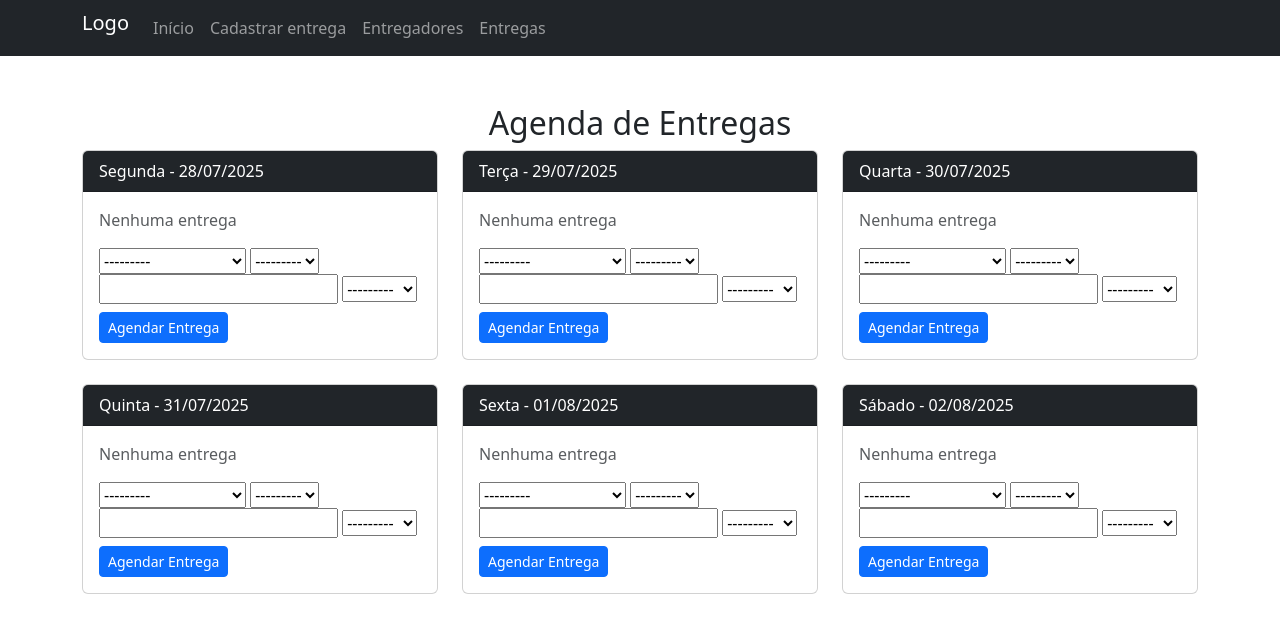
After one commit to Andre-Lucas-093/projetoEntregas, a Django app: page /entregas/ in a window 1280 px wide. The commit adds this page. Shown: the top 633 px of the page. Run offline with Django 5.2, Linux system fonts and the light colour scheme; tables that the repository leaves empty hold one stand-in row (values such as "Sample post"); some libraries are stand-ins or nearby versions.

Commit message:
Estilização e aba entregas
- Páginas agora estilizadas em bootstrap5
- Adicionada página de entregas

```diff
--- a/app_entregas/app_entregas/settings.py
+++ b/app_entregas/app_entregas/settings.py
@@ -38,6 +38,7 @@ INSTALLED_APPS = [
     'django.contrib.messages',
     'django.contrib.staticfiles',
     'membros',
+    'bootstrap5',
 ]
 
 MIDDLEWARE = [
--- /dev/null
+++ b/app_entregas/arquivos_producao/agendamento.js
@@ -0,0 +1,29 @@
+function abrirModal(data) {
+  document.getElementById("data-entrega").value = data;
+  new bootstrap.Modal(document.getElementById("modalAgendamento")).show();
+}
+document.getElementById("data-entrega").value = data.toISOString().slice(0, 10);
+
+document.getElementById("form-agendamento").addEventListener("submit", async function (e) {
+  e.preventDefault();
+  const form = e.target;
+  const data = {
+    data_entrega: form.data.value,
+    vendedor: parseInt(form.vendedor.value),
+    veiculo: form.veiculo.value,
+    endereco: form.endereco.value
+  };
+
+  const res = await fetch("/api/entregas/", {
+    method: "POST",
+    headers: { "Content-Type": "application/json" },
+    body: JSON.stringify(data)
+  });
+
+  if (res.ok) {
+    alert("Entrega agendada!");
+    location.reload();  // ou atualize somente o dia
+  } else {
+    alert("Erro ao agendar.");
+  }
+});
--- a/app_entregas/membros/admin.py
+++ b/app_entregas/membros/admin.py
@@ -7,6 +7,7 @@ from .models import Membro
 
 class MembroAdmin(admin.ModelAdmin):
   list_display = ("nome", "codigo")
+  prepopulated_fields = {"slug": ("codigo", "nome")}
 
 admin.site.register(Membro, MembroAdmin)
 
--- /dev/null
+++ b/app_entregas/membros/forms.py
@@ -0,0 +1,10 @@
+from django import forms
+from .models import Entrega
+
+class EntregaForm(forms.ModelForm):
+    class Meta:
+        model = Entrega
+        fields = [ 'vendedor', 'veiculo', 'endereco','horario']
+        widgets = {
+            'data_entrega': forms.DateInput(attrs={'type': 'date'}),
+        }
--- a/app_entregas/membros/models.py
+++ b/app_entregas/membros/models.py
@@ -3,3 +3,15 @@ from django.db import models
 class Membro(models.Model):
   nome = models.CharField(max_length=255)
   codigo = models.CharField(max_length=255)
+  slug = models.SlugField(default="", null=False)
+
+  def __str__(self):
+    return self.nome
+
+class Entrega(models.Model):
+    data_entrega = models.DateField()
+    vendedor = models.ForeignKey(Membro, on_delete=models.CASCADE)
+    veiculo = models.CharField(max_length=10, choices=[("carro", "Carro"), ("moto", "Moto")])
+    endereco = models.CharField(max_length=255)
+    distancia = models.FloatField(null=True, blank=True)
+    horario = models.CharField(max_length=10, choices=[("manha","Manhã"),("tarde","Tarde")])
--- /dev/null
+++ b/app_entregas/membros/templates/entregas.html
@@ -0,0 +1,54 @@
+{% extends "index.html" %}
+
+{% block titulo %}
+    Detalhes do entregador
+{% endblock %}
+{% block conteudo %}
+
+<div class="container mt-5">
+    <h2 class="text-center">Agenda de Entregas</h2>
+    <div class="row">
+        {% for dia in agenda %}
+            <div class="col-md-4 mb-4">
+                <div class="card">
+                    <div class="card-header bg-dark text-white">
+                        {{ dia.nome_dia }} - {{ dia.data|date:"d/m/Y" }}
+                    </div>
+                    <div class="card-body">
+                        {% for entrega in dia.entregas %}
+                            <div class="border rounded p-2 mb-2 d-flex justify-content-between align-items-start">
+                                <div>
+                                    <strong>{{ entrega.vendedor.nome }}</strong><br>
+                                    {{ entrega.endereco }}<br>
+                                    Veículo: {{ entrega.veiculo }}<br>
+                                    Distância: {{ entrega.distancia|default:"?" }} km<br>
+                                    Horário: {{ entrega.horario }}
+                                </div>
+                        <form method="post" action="{% url 'apagar_entrega' entrega.id %}" onsubmit="return confirm('Excluir entrega?')">
+                            {% csrf_token %}
+                            <button class="btn btn-sm btn-outline-danger ms-2" title="Excluir">
+                                <i class="bi bi-trash-fill"></i>
+                            </button>
+                        </form>
+                    </div>
+                        {% empty %}
+                            <p class="text-muted">Nenhuma entrega</p>
+                        {% endfor %}
+                        <!-- Botão abre modal com data pré-preenchida -->
+                        <form method="post">
+                            {% csrf_token %}
+                            <input type="hidden" name="data_entrega" value="{{ dia.data|date:'Y-m-d' }}">
+                            {{ form.vendedor }}
+                            {{ form.veiculo }}
+                            {{ form.endereco }}
+                            {{ form.horario }}
+                            <input type="hidden" name="data_entrega" value="{{ dia.data }}">
+                            <button class="btn btn-sm btn-primary mt-2">Agendar Entrega</button>
+                        </form>
+                    </div>
+                </div>
+            </div>
+        {% endfor %}
+    </div>
+</div>
+{% endblock %}
--- a/app_entregas/membros/templates/index.html
+++ b/app_entregas/membros/templates/index.html
@@ -3,15 +3,36 @@
 <html>
 <head>
     <title>{% block titulo %}{% endblock %}</title>
-    <link rel="stylesheet" href="{% static 'style.css' %}">
+  {% load bootstrap5 %}
+  {% bootstrap_css %}
+  {% bootstrap_javascript %}
+  <link rel="stylesheet" href="https://cdn.jsdelivr.net/npm/bootstrap-icons@1.11.3/font/bootstrap-icons.css">
+  <script src="{% static 'agendamento.js' %}"></script>
 </head>
 <body>
-  <header>
-    <a href="/">Início</a>
-    <a>Cadastrar entrega</a>
-    <a href="/membros">Entregadores</a>
-    <a href="/teste">Aba Teste</a>
-  </header>
+<nav class="navbar navbar-expand-sm bg-dark navbar-dark">
+  <div class="container-sm">
+    <ul class="navbar-nav">
+      <li class="nav-item">
+        <a class="navbar-brand" href="#">Logo</a>
+      </li>
+      <li class="nav-item">
+        <a class="nav-link" href="/">Início</a>
+      </li>
+      <li class="nav-item">
+        <a class="nav-link">Cadastrar entrega</a>
+      </li>
+      <li class="nav-item">
+        <a class="nav-link" href="/membros">Entregadores</a>
+      </li>
+      <li class="nav-item">
+        <a class="nav-link" href="/entregas">Entregas</a>
+      </li>
+    </ul>
+  </div>
+
+
+</nav>
   <main>
     {% block conteudo %}
     {% endblock %}
--- a/app_entregas/membros/urls.py
+++ b/app_entregas/membros/urls.py
@@ -3,11 +3,13 @@ from . import views
 
 urlpatterns = [
     path('', views.main, name='main'),
-    path('teste/',views.teste, name='teste'),
+    path('entregas/',views.entregas, name='entregas'),
     path('membros/', views.membros, name='membros'),
+    path('membros/excluir_membro/<slug:slug>/',views.excluir_membro,name='excluir_membro'),
     path('membros/adicionar_membro/',views.adicionar_membro, name='adicionar_membro'),
     path('membros/adicionar_membro/cadastrar_entregador/',views.cadastrar_entregador, name='cadastrar_entregador'),
-    path('membros/editar_membro/<int:id>',views.editar_membro,name='editar_membro'),
-    path('membros/editar_membro/<int:id>/atualizar_entregador/',views.atualizar_entregador,name='atualizar_entregador'),
-    path('membros/detalhe/<int:id>', views.detalhe, name='detalhe'),
+    path('membros/editar_membro/<slug:slug>',views.editar_membro,name='editar_membro'),
+    path('membros/editar_membro/<slug:slug>/atualizar_entregador/',views.atualizar_entregador,name='atualizar_entregador'),
+    path('membros/detalhe/<slug:slug>', views.detalhe, name='detalhe'),
+    path('entregas/apagar_entrega/<int:id>',views.apagar_entrega,name='apagar_entrega')
 ]
--- a/app_entregas/membros/views.py
+++ b/app_entregas/membros/views.py
@@ -1,7 +1,20 @@
 from django.shortcuts import render, redirect
 from django.template import loader
 from django.http import HttpResponse
-from .models import Membro
+from django.utils.text import slugify
+from datetime import date, timedelta,datetime
+from .models import Membro,Entrega
+from .forms import EntregaForm
+
+DIAS_PT = {
+    "Monday": "Segunda",
+    "Tuesday": "Terça",
+    "Wednesday": "Quarta",
+    "Thursday": "Quinta",
+    "Friday": "Sexta",
+    "Saturday": "Sábado",
+    "Sunday": "Domingo"
+}
 
 def membros(request):
     todos_membros = Membro.objects.all().order_by('id').values()
@@ -12,8 +25,8 @@ def membros(request):
   }
     return HttpResponse(template.render(context,request))
 
-def detalhe(request,id):
-    meumembro = Membro.objects.get(id=id)
+def detalhe(request,slug):
+    meumembro = Membro.objects.get(slug=slug)
 
     template = loader.get_template('detalhe.html')
     context = {
@@ -21,35 +34,88 @@ def detalhe(request,id):
     }
     return HttpResponse(template.render(context,request))
 
-def editar_membro(request,id):
-    meumembro = Membro.objects.get(id=id)
+def editar_membro(request,slug):
+    meumembro = Membro.objects.get(slug=slug)
     template = loader.get_template('editar_membro.html')
 
     context = {
     'meumembro': meumembro,
-    'id' :id
+    'slug' :slug
     }
     return HttpResponse(template.render(context,request))
 
-def atualizar_entregador(request,id):
+def atualizar_entregador(request,slug):
         if request.method == 'POST' and request.POST.get('_method') == 'PUT':
-            meumembro = Membro.objects.get(id=id)
+            meumembro = Membro.objects.get(slug=slug)
             codigo = request.POST.get('codigo')
             entregador = request.POST.get('entregador')
 
             if codigo and entregador:
                 meumembro.codigo = codigo
                 meumembro.nome = entregador
+                meumembro.slug = slugify(f'{codigo}-{entregador}')
                 meumembro.save()
-                return redirect('membros')  # ou outra URL que preferir
+                return redirect('membros')
+
+def excluir_membro(request,slug):
+        meumembro = Membro.objects.get(slug=slug)
+
+        meumembro.delete()
+        return redirect('membros')
+
+def apagar_entrega(request,id):
+    entrega = Entrega.objects.get(id=id)
+
+    entrega.delete()
+    return redirect('entregas')
 
 def main(request):
     template = loader.get_template('main.html')
     return HttpResponse(template.render())
 
-def teste(request):
-    template = loader.get_template('teste.html')
-    return HttpResponse(template.render())
+def get_semana():
+    hoje = date.today()
+    segunda = hoje - timedelta(days=hoje.weekday())
+    return [segunda + timedelta(days=i) for i in range(6)]  # Segunda a Sábado
+
+def entregas(request):
+    if request.method == "POST":
+        form = EntregaForm(request.POST)
+
+        if form.is_valid():
+            entrega = form.save(commit=False)
+            # Pega a data enviada via hidden input (string no formato 'YYYY-MM-DD')
+            data_entrega_str = request.POST.get('data_entrega')
+            data_convertida = datetime.strptime(data_entrega_str, "%B %d, %Y").date()
+            print(data_entrega_str)
+            if data_convertida:
+                entrega.data_entrega = data_convertida
+            else:
+                entrega.data_entrega = date.today()  # fallback
+            form.save()
+            return redirect('entregas')
+    else:
+        form = EntregaForm()
+
+    dias = get_semana()
+    agenda = []
+
+    for dia in dias:
+        nome_ingles = dia.strftime('%A')
+        nome_pt = DIAS_PT.get(nome_ingles, nome_ingles)
+        entregas = Entrega.objects.filter(data_entrega=dia).select_related("vendedor")
+        agenda.append({
+            "data": dia,
+            "entregas": entregas,
+            "nome_dia": nome_pt
+        })
+
+    return render(request, "entregas.html", {
+        "agenda": agenda,
+        "form": form
+    })
+
+    return template.render(request,context)
 
 def adicionar_membro(request):
     return render(request, 'adicionar_membro.html')
@@ -61,6 +127,7 @@ def cadastrar_entregador(request):
 
         if codigo and entregador:
             novo_membro = Membro(codigo = codigo, nome=entregador)
+            novo_membro.slug = slugify(f'{codigo}-{entregador}')
             novo_membro.save()
             return redirect('membros')  # ou outra URL que preferir
 
```
Also changed, not shown: app_entregas/membros/static/agendamento.js (added, +29 -0 lines), app_entregas/membros/static/style.css (deleted, +0 -136 lines), app_entregas/membros/templates/adicionar_membro.html (+3 -14 lines), app_entregas/membros/templates/editar_membro.html (+7 -20 lines), app_entregas/membros/templates/form_membro.html (added, +13 -0 lines), app_entregas/membros/templates/teste.html (deleted, +0 -10 lines), app_entregas/membros/templates/todos_membros.html (+31 -17 lines), app_entregas/membros/migrations/0003_membro_slug.py (added), app_entregas/membros/migrations/0004_entrega.py (added), app_entregas/membros/migrations/0005_entrega_horario.py (added), 1 other file.
